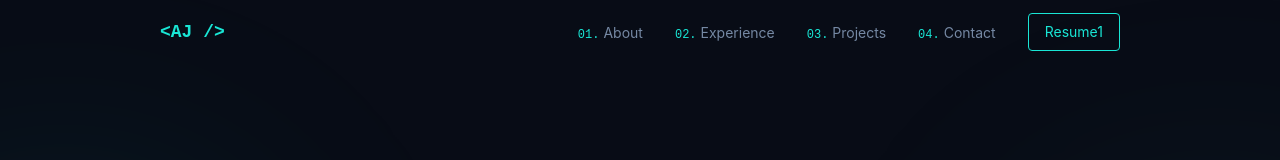
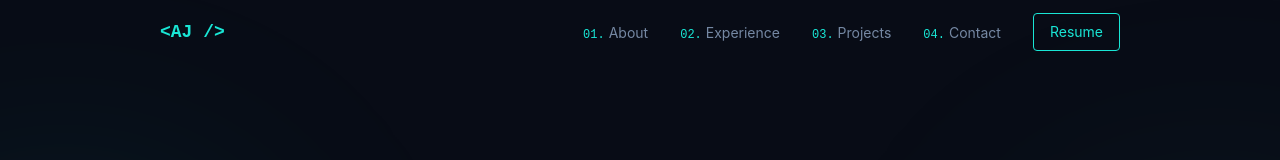
Before and after one commit to MalikAmirJaved/PortFolio_4.0, a React (Vite) app: page / in a window 1280 px wide. Shown: the top 160 px of the page. Built offline with nearby package versions, Linux system fonts and the light colour scheme; the HTML template or start-up script is replaced by a standard one.

Commit message:
Update resume button and download functionality
Replaced the 'Resume1' text with 'Resume' and changed the download link to a button that programmatically triggers the download of the resume PDF.

```diff
--- a/src/components/Navigation.tsx
+++ b/src/components/Navigation.tsx
@@ -69,7 +69,7 @@ const Navigation = () => {
     className="px-4 py-2 border border-primary text-primary text-sm rounded
                hover:bg-primary/10 transition-all duration-300"
   >
-    Resume1
+    Resume
   </button>
 </li>
         </ul>
@@ -102,14 +102,22 @@ const Navigation = () => {
               </button>
             </li>
           ))}
-          <a
-  href={`${import.meta.env.BASE_URL}resumecv.pdf`}
-  download
-  className="px-4 py-2 border border-primary text-primary text-sm rounded
-             hover:bg-primary/10 transition-all duration-300"
->
-  Resume1
-</a>
+          <li>
+  <button
+    onClick={() => {
+      const link = document.createElement("a");
+      link.href = "/resumecv.pdf"; // path in public folder
+      link.download = "resumecv.pdf";
+      document.body.appendChild(link);
+      link.click();
+      document.body.removeChild(link);
+    }}
+    className="px-6 py-3 border border-primary text-primary text-sm rounded
+               hover:bg-primary/10 transition-all duration-300"
+  >
+    Resume
+  </button>
+</li>
         </ul>
       </div>
     </header>
```
